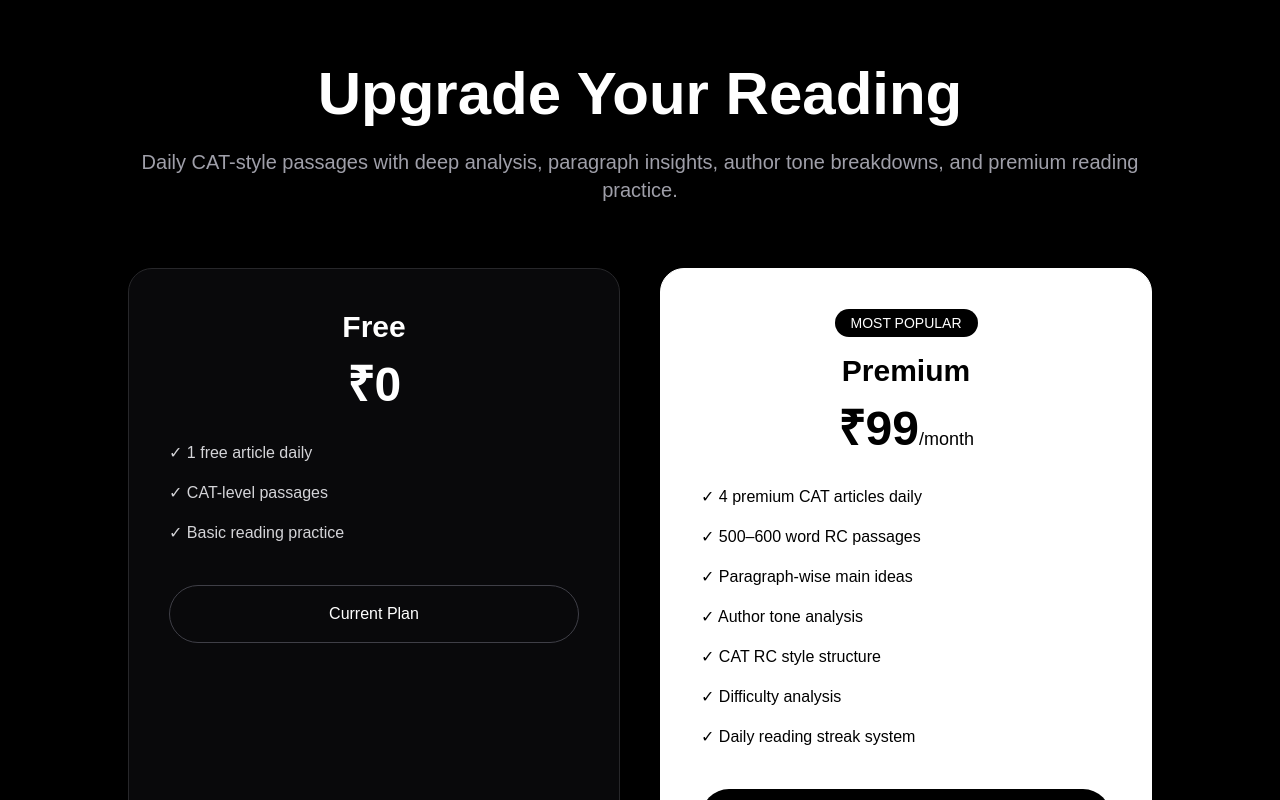
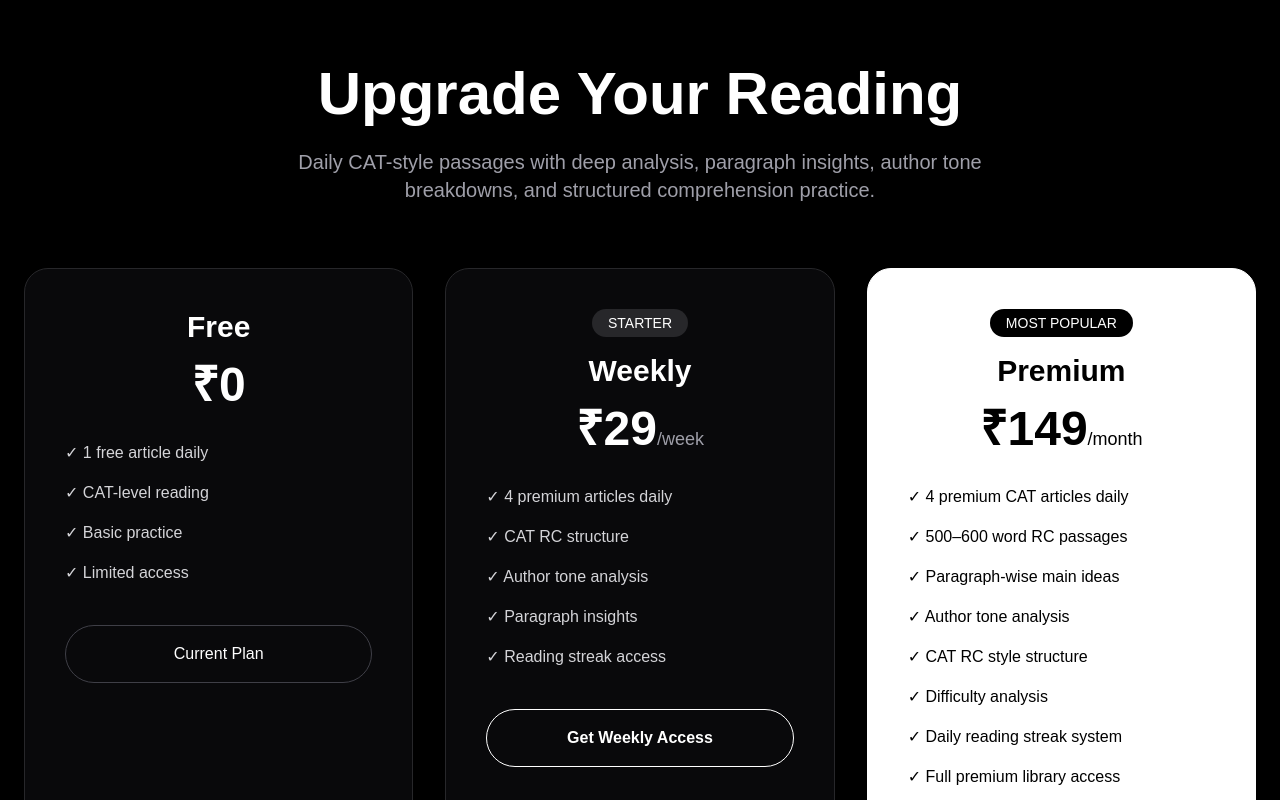
Before and after one commit to Parida-Prince/articles-daily-plus-web, a Next.js app: page /pricing in a window 1280 px wide. Shown: the top 800 px of the page. Built offline with nearby package versions, Linux system fonts and the light colour scheme.

Commit message:
update weekly pricing

```diff
--- a/app/pricing/page.tsx
+++ b/app/pricing/page.tsx
@@ -2,20 +2,20 @@ export default function PricingPage() {
   return (
     <main className="min-h-screen bg-black text-white px-6 py-16">
 
-      <div className="max-w-5xl mx-auto text-center">
+      <div className="max-w-7xl mx-auto text-center">
 
         <h1 className="text-6xl font-bold mb-6">
           Upgrade Your Reading
         </h1>
 
-        <p className="text-zinc-400 text-xl mb-16">
+        <p className="text-zinc-400 text-xl mb-16 max-w-3xl mx-auto">
           Daily CAT-style passages with deep analysis, paragraph insights,
-          author tone breakdowns, and premium reading practice.
+          author tone breakdowns, and structured comprehension practice.
         </p>
 
-        <div className="grid md:grid-cols-2 gap-10">
+        <div className="grid md:grid-cols-3 gap-8">
 
-          {/* FREE PLAN */}
+          {/* FREE */}
 
           <div className="border border-zinc-800 rounded-3xl p-10 bg-zinc-950">
 
@@ -29,8 +29,9 @@ export default function PricingPage() {
 
             <ul className="space-y-4 text-zinc-300 mb-10 text-left">
               <li>✓ 1 free article daily</li>
-              <li>✓ CAT-level passages</li>
-              <li>✓ Basic reading practice</li>
+              <li>✓ CAT-level reading</li>
+              <li>✓ Basic practice</li>
+              <li>✓ Limited access</li>
             </ul>
 
             <button className="w-full border border-zinc-700 py-4 rounded-full">
@@ -39,7 +40,44 @@ export default function PricingPage() {
 
           </div>
 
-          {/* PREMIUM PLAN */}
+          {/* WEEKLY */}
+
+          <div className="border border-zinc-800 rounded-3xl p-10 bg-zinc-950">
+
+            <div className="mb-4 inline-block bg-zinc-800 text-white px-4 py-1 rounded-full text-sm">
+              STARTER
+            </div>
+
+            <h2 className="text-3xl font-bold mb-4">
+              Weekly
+            </h2>
+
+            <p className="text-5xl font-bold mb-8">
+              ₹29
+              <span className="text-lg font-normal text-zinc-400">
+                /week
+              </span>
+            </p>
+
+            <ul className="space-y-4 text-zinc-300 mb-10 text-left">
+              <li>✓ 4 premium articles daily</li>
+              <li>✓ CAT RC structure</li>
+              <li>✓ Author tone analysis</li>
+              <li>✓ Paragraph insights</li>
+              <li>✓ Reading streak access</li>
+            </ul>
+
+            <a
+              href="https://t.me/astiflingsoul"
+              target="_blank"
+              className="block w-full border border-white py-4 rounded-full font-semibold text-center hover:bg-white hover:text-black transition"
+            >
+              Get Weekly Access
+            </a>
+
+          </div>
+
+          {/* MONTHLY */}
 
           <div className="border border-white rounded-3xl p-10 bg-white text-black">
 
@@ -52,7 +90,7 @@ export default function PricingPage() {
             </h2>
 
             <p className="text-5xl font-bold mb-8">
-              ₹99
+              ₹149
               <span className="text-lg font-normal">
                 /month
               </span>
@@ -66,6 +104,7 @@ export default function PricingPage() {
               <li>✓ CAT RC style structure</li>
               <li>✓ Difficulty analysis</li>
               <li>✓ Daily reading streak system</li>
+              <li>✓ Full premium library access</li>
             </ul>
 
             <a
@@ -73,7 +112,7 @@ export default function PricingPage() {
               target="_blank"
               className="block w-full bg-black text-white py-4 rounded-full font-semibold text-center hover:opacity-90 transition"
             >
-              Contact on Telegram
+              Get Premium Access
             </a>
 
           </div>
@@ -81,7 +120,7 @@ export default function PricingPage() {
         </div>
 
         <div className="mt-16 text-zinc-500 text-sm">
-          After payment, premium access will be activated manually within a few minutes.
+          After payment, premium access will be activated manually within a few minutes via Telegram.
         </div>
 
       </div>
```
